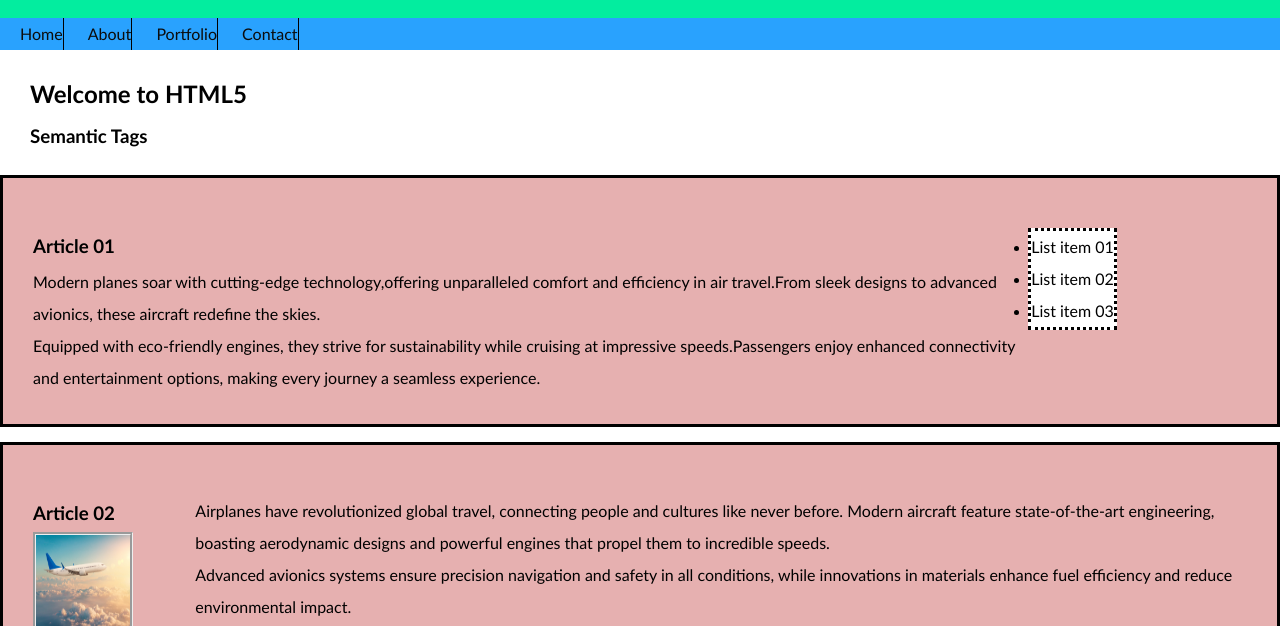
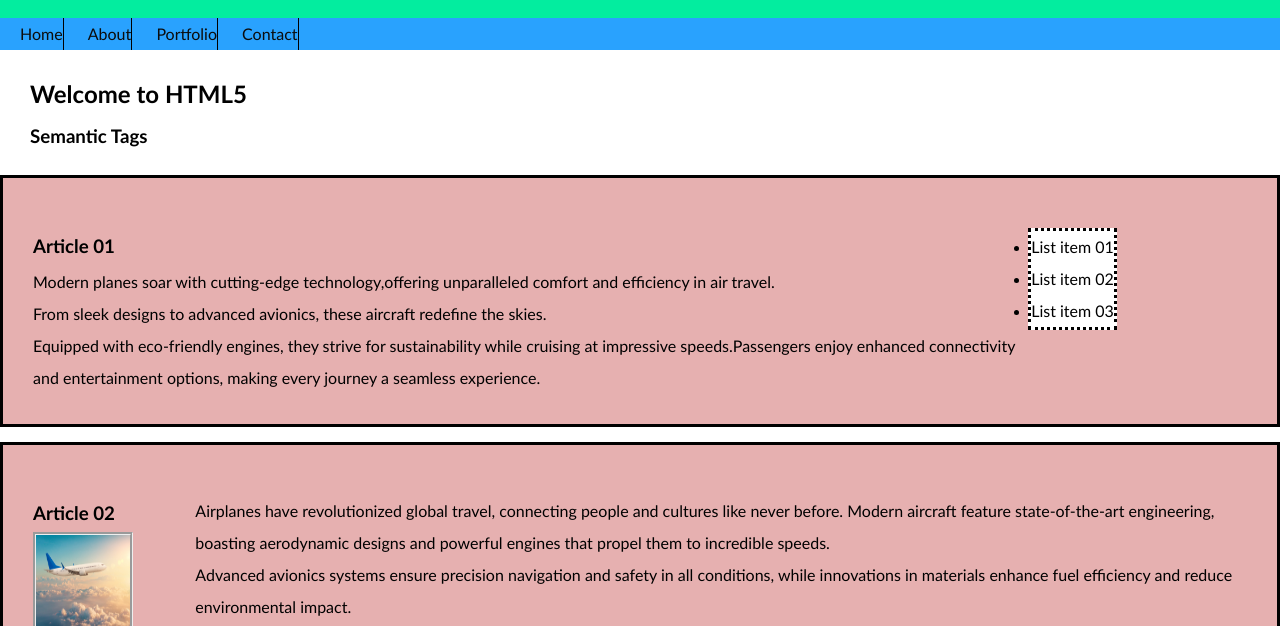
Before and after one commit to Abdallah008/IST-103-Lab-3, a plain HTML site: page Lab6 Assignment/index.html in a window 1280 px wide. Shown: the part 174-800 px from the top of the page. Drawn offline with Linux system fonts and the light colour scheme.

Commit message:
Commit Changes

```diff
--- a/Lab6 Assignment/index.html
+++ b/Lab6 Assignment/index.html
@@ -34,9 +34,10 @@
         <h3>Article 01</h3>
         <p>
           Modern planes soar with cutting-edge technology,offering unparalleled
-          comfort and efficiency in air travel.From sleek designs to advanced avionics, these aircraft redefine the
-          skies.
+          comfort and efficiency in air travel.
         </p>
+        <p>From sleek designs to advanced avionics, these aircraft redefine the
+          skies.</p>
         <p>
           Equipped with eco-friendly engines, they strive for sustainability
           while cruising at impressive speeds.Passengers enjoy enhanced connectivity and entertainment options,
```
